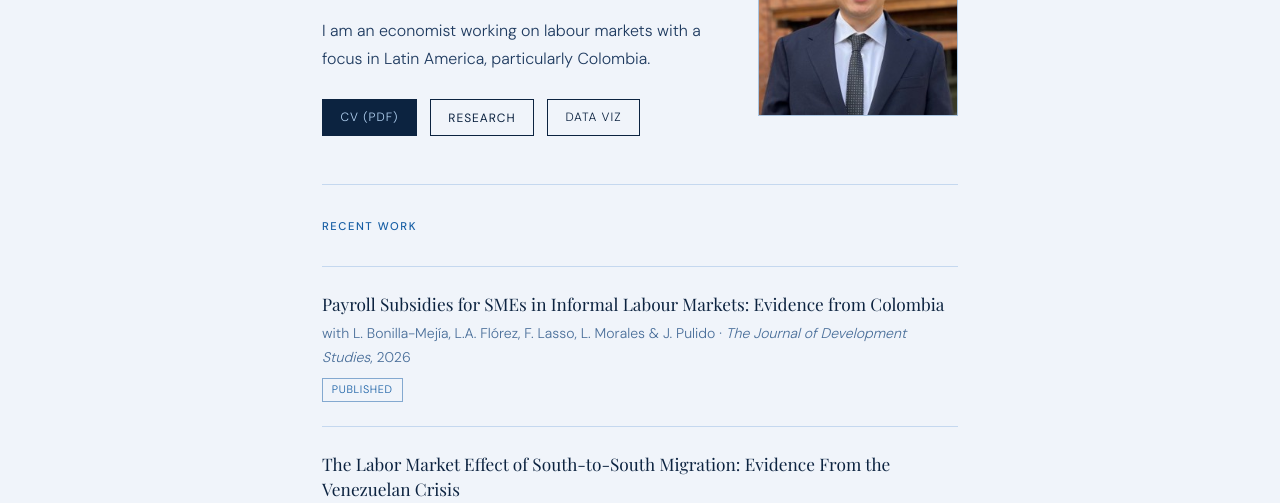
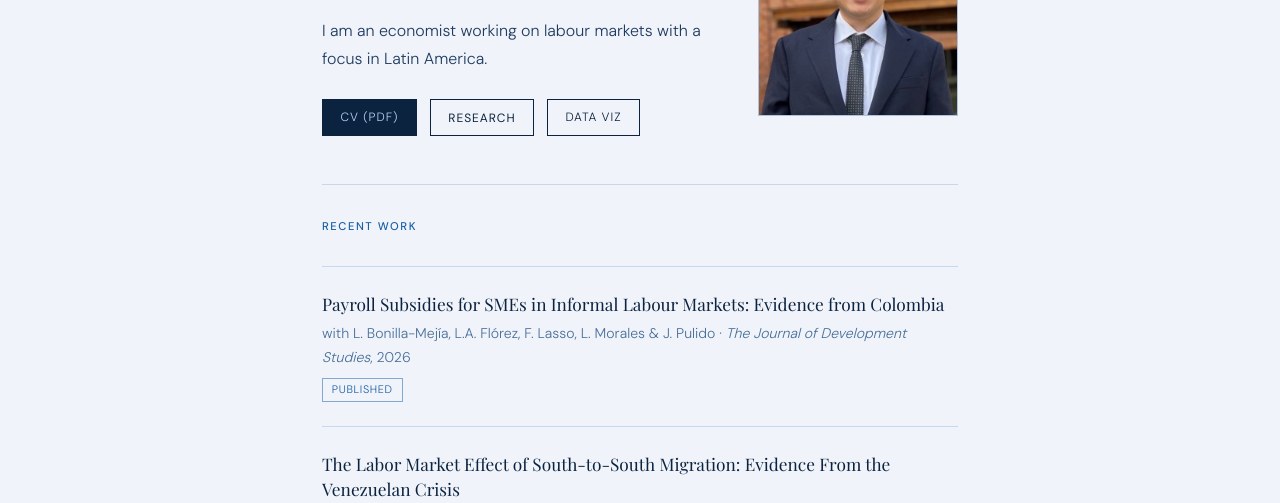
Before and after one commit to didierhermida/didierhermida.github.io, a plain HTML site: page index.html in a window 1280 px wide. Shown: the part 256-759 px from the top of the page. Drawn offline with nearby package versions, Linux system fonts and the light colour scheme; a script that the page names is missing; a web font is replaced by a local one.

Commit message:
Update index.html

```diff
--- a/index.html
+++ b/index.html
@@ -460,7 +460,7 @@
         Central Bank of Colombia
       </p>
       <p class="bio">
-        I am an economist working on labour markets with a focus in Latin America, particularly Colombia.
+        I am an economist working on labour markets with a focus in Latin America.
       </p>
       <div class="ctas">
         <a href="cv.pdf" class="btn navy" target="_blank">CV (PDF)</a>
```
